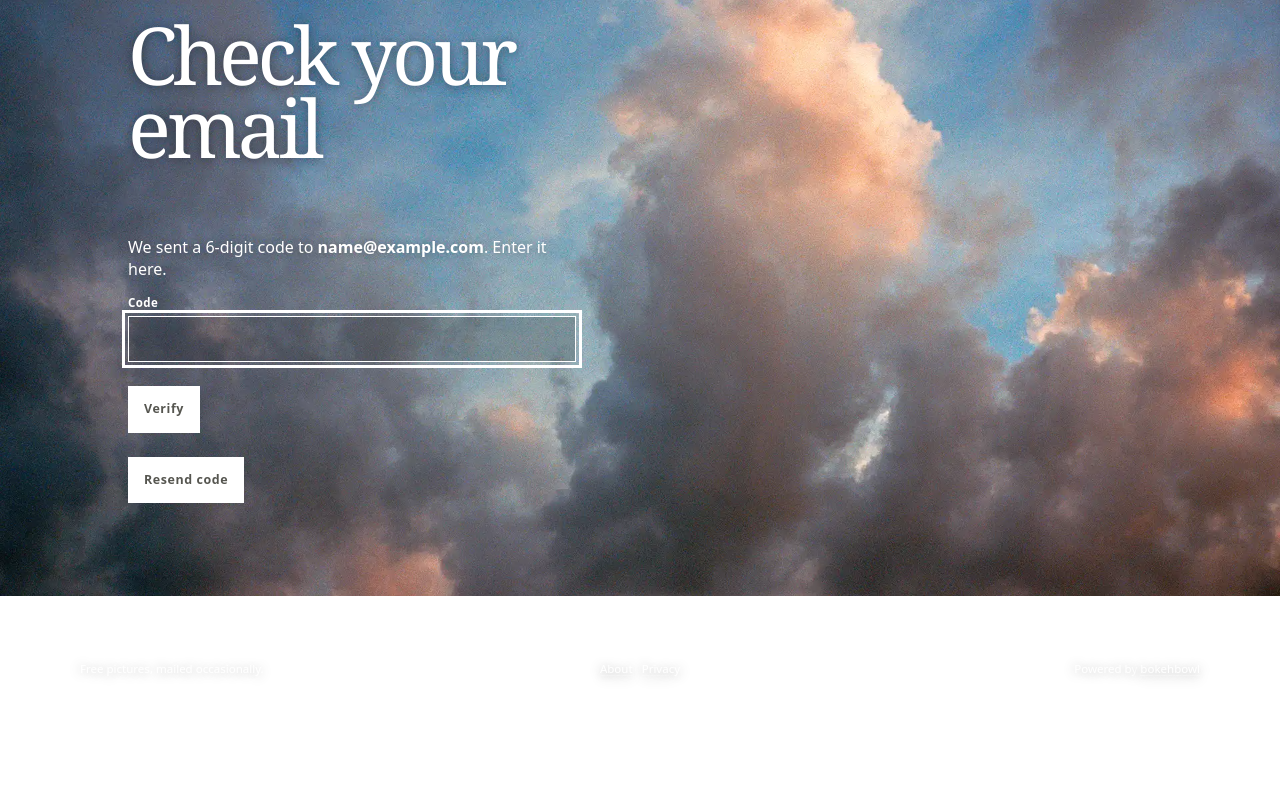
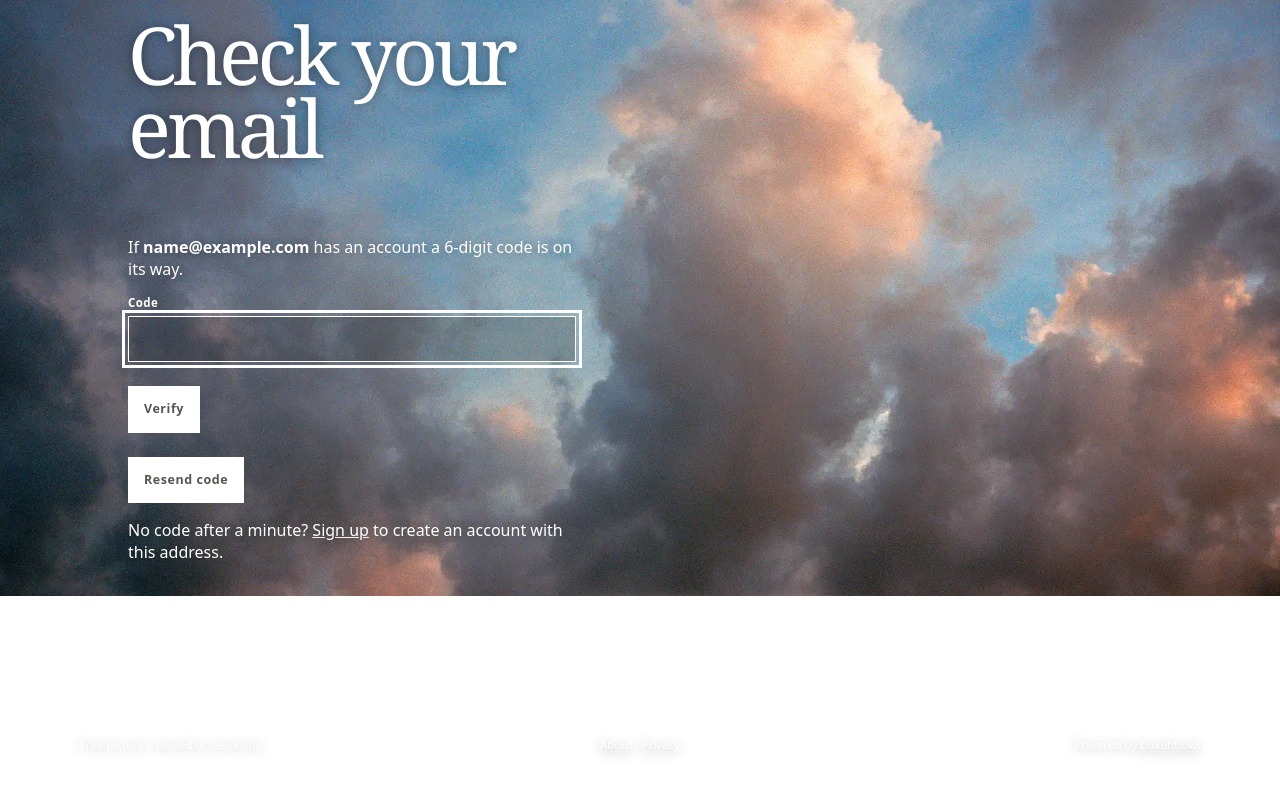
Before and after one commit to eferm/bokehbowl, a FastAPI app: template bokehbowl/templates/verify.html in a window 1280 px wide. Shown: the part 204-1005 px from the top of the page. Before the commit the page ends 882 px from the top, so only its background shows below. Run offline with FastAPI, Linux system fonts and the light colour scheme; the template is opened without the code that fills it: most values are stand-ins (such as "Sample title", 1, 10 or a date in 2020).

Commit message:
Hedge the verify-page claim and point accountless visitors to signup
Co-Authored-By: Claude Fable 5 <noreply@anthropic.com>

```diff
--- a/bokehbowl/templates/verify.html
+++ b/bokehbowl/templates/verify.html
@@ -1,9 +1,9 @@
 {% extends "base.html" %}
-{% block title %}Check your email — bokehbowl{% endblock %}
+{% block title %}Check your email — Bokehbowl{% endblock %}
 {% block content %}
 <div class="form-page">
   <h1>Check your email</h1>
-  <p>We sent a 6-digit code to <strong>{{ email }}</strong>. Enter it here.</p>
+  <p>If <strong>{{ email }}</strong> has an account a 6-digit code is on its way.</p>
   {% if error %}<p class="form-error" role="alert">{{ error }}</p>{% endif %}
   <form class="form-stack" method="post" action="/verify">
     <input type="hidden" name="csrf" value="{{ csrf }}">
@@ -16,5 +16,6 @@
     <input type="hidden" name="email" value="{{ email }}">
     <button type="submit">Resend code</button>
   </form>
+  <p>No code after a minute? <a href="/">Sign up</a> to create an account with this address.</p>
 </div>
 {% endblock %}
```
